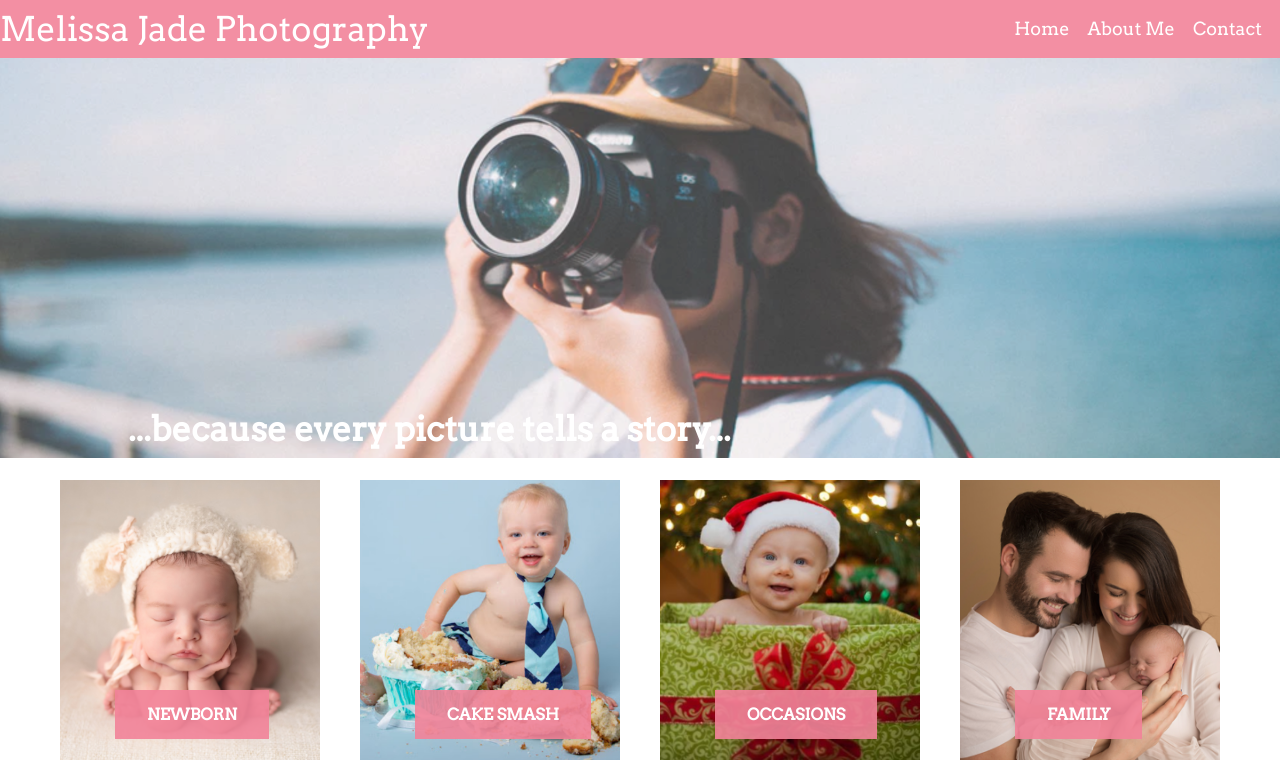
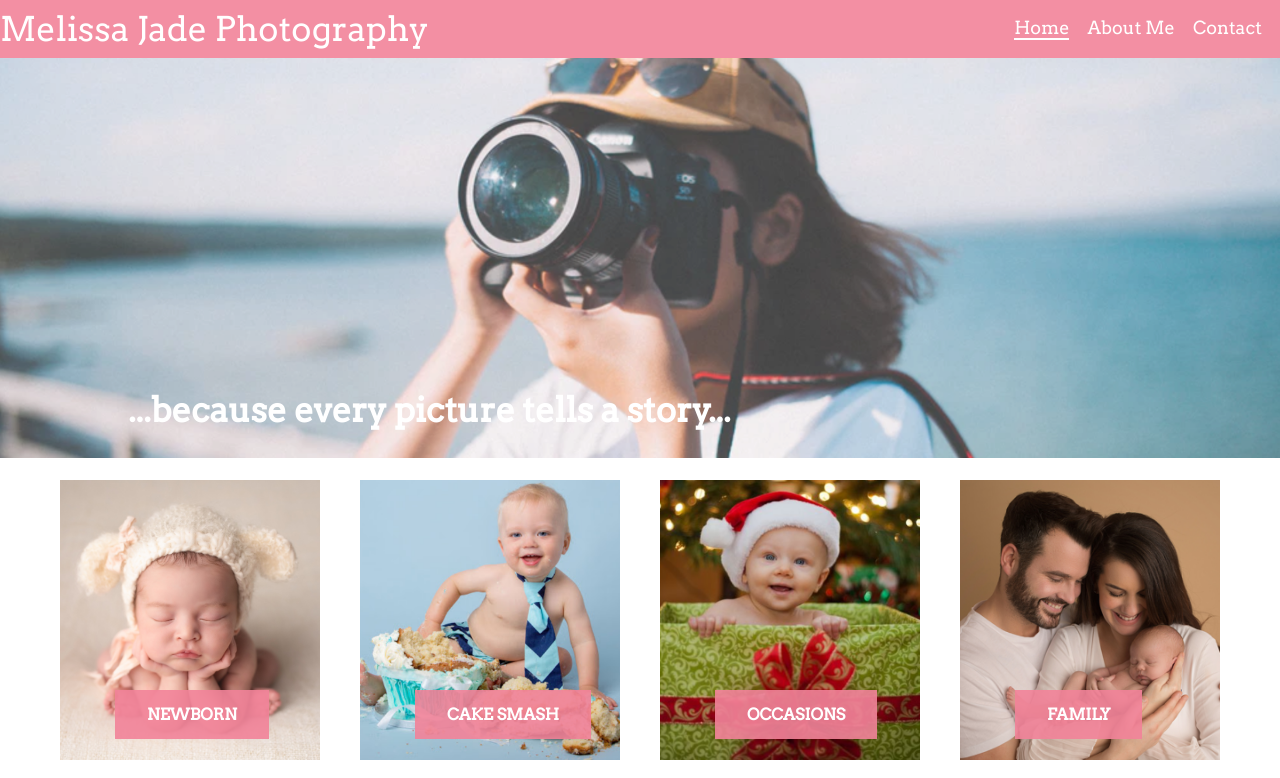
Before and after one commit to MelissaAstbury/Photography-Website, a React (Create React App) app: page / in a window 1280 px wide. Shown: the top 778 px of the page. Built offline with nearby package versions, Linux system fonts and the light colour scheme.

Commit message:
added animation to the navlinks in my header and also made my main image on the home page relative so it would contain the text with no movement

```diff
--- a/src/App.js
+++ b/src/App.js
@@ -8,7 +8,6 @@ import Contact from "./containers/Contact/Contact";
 import Newborn from "./containers/Newborn/Newborn";
 
 import "./App.scss";
-import { BrowserRouter } from "react-router-dom";
 
 const App = () => {
   const routes = (
@@ -22,12 +21,10 @@ const App = () => {
   );
 
   return (
-    <BrowserRouter>
-      <div className="App">
-        <Header />
-        {routes}
-      </div>
-    </BrowserRouter>
+    <div className="App">
+      <Header />
+      {routes}
+    </div>
   );
 };
 
--- a/src/components/Header/Header.js
+++ b/src/components/Header/Header.js
@@ -12,9 +12,15 @@ const Header = () => {
           <h2>Melissa Jade Photography</h2>
 
           <ul>
-            <NavItem link="/">Home</NavItem>
-            <NavItem link="/aboutme">About Me</NavItem>
-            <NavItem link="/contact">Contact</NavItem>
+            <NavItem link="/" exact>
+              Home
+            </NavItem>
+            <NavItem link="/aboutme" exact>
+              About Me
+            </NavItem>
+            <NavItem link="/contact" exact>
+              Contact
+            </NavItem>
           </ul>
         </nav>
       </div>
--- a/src/components/Header/NavItem/NavItem.scss
+++ b/src/components/Header/NavItem/NavItem.scss
@@ -1,3 +1,27 @@
 .nav-item {
   font-size: 18px;
+
+  a {
+    color: white;
+    &.active:after {
+      content: "";
+      display: block;
+      width: 0;
+      height: 2px;
+      background: white;
+      width: 100%;
+    }
+
+    // &::after {
+    //   content: "";
+    //   display: block;
+    //   width: 0;
+    //   height: 2px;
+    //   background: white;
+    //   transition: width 0.5s;
+    // }
+    &:hover::after {
+      width: 100%;
+    }
+  }
 }
--- a/src/containers/Home/Home.scss
+++ b/src/containers/Home/Home.scss
@@ -2,6 +2,7 @@
   width: 100%;
   margin: 0 auto;
   margin-bottom: 18px;
+  position: relative;
 
   img {
     width: 100%;
@@ -12,7 +13,7 @@
 
   .sub-title {
     position: absolute;
-    top: 50%;
+    top: 80%;
     left: 10%;
     color: white;
     font-weight: 700;
--- a/src/index.js
+++ b/src/index.js
@@ -1,11 +1,15 @@
 import React from "react";
 import ReactDOM from "react-dom";
+import { BrowserRouter } from "react-router-dom";
+
 import "./index.scss";
 import App from "./App";
 
 ReactDOM.render(
   <React.StrictMode>
-    <App />
+    <BrowserRouter>
+      <App />
+    </BrowserRouter>
   </React.StrictMode>,
   document.getElementById("root")
 );
```
